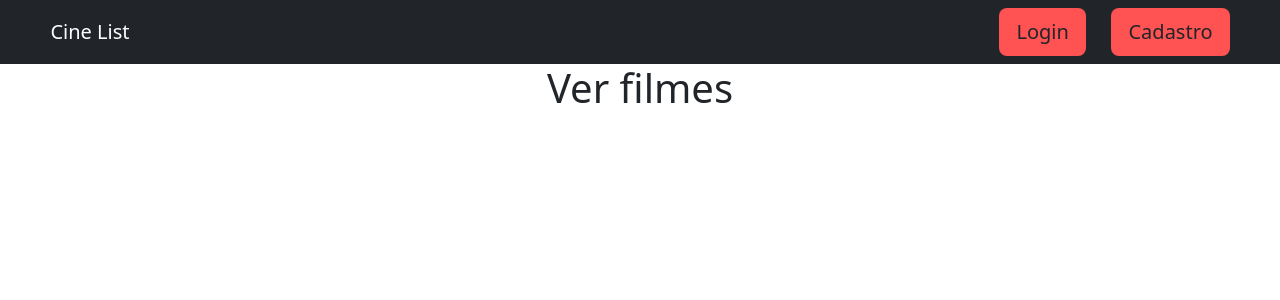
After one commit to viggou14/Cine-List, a Django app: page /ver_filmes in a window 1280 px wide. The commit adds this page. Shown: the top 300 px of the page. Run offline with Django 4.2, Linux system fonts and the light colour scheme; some libraries are stand-ins or nearby versions.

Commit message:
login, cadastro, logou e add_filmes

```diff
--- a/catalogo/templates/base.html
+++ b/catalogo/templates/base.html
@@ -12,11 +12,29 @@
 <body>
     <nav class="navbar navbar-expand-lg navbar-dark bg-dark">
         <div class="container-fluid">
+            <div style="display: flex; gap: 2vw; margin-right: 3vw;">
             <a class="navbar-brand" style="margin-left: 3vw ;" href="{% url 'home' %}">Cine List</a>
+                {% if user.is_authenticated %}
+                <p style="color: white; margin-top: 1vh;">Olá, {{user.username}}! Sua conta é {{user.perfil.tipo_usuario}}</p>
+                {% endif %}
+            </div>
+            <!-- Botões de Menu -->
+            {% if user.is_authenticated %}
+                <div style="display: flex; gap: 2vw; margin-right: 3vw;">
+                    {% if user.perfil.tipo_usuario == 'administrador' %}
+                    <a class="btn btn-secundary btn-lg " style="background-color: #ff5252;" href="{% url 'adicionar_filme' %}">Adicionar filme</a>
+                    {% endif %}
+                    <a class="btn btn-secundary btn-lg " style="background-color: #ff5252;" href="{% url 'ver_filmes' %}">Ver filmes</a>
+                    <a class="btn btn-danger btn-lg" style="background-color: #ff5252;" href="{% url 'logout' %}">Logout</a>
+                </div>
+
+            {% else %}
             <div style="display: flex; gap: 2vw; margin-right: 3vw;">
-                <a class="btn btn-secundary btn-lg" href="{% url 'login' %}" style="background-color: #ff5252;">Login</a>
+                <a class="btn btn-secundary btn-lg" href="{% url 'login_view' %}" style="background-color: #ff5252;">Login</a>
                 <a class="btn btn-secundary btn-lg" href="{% url 'cadastro' %}" style="background-color: #ff5252;">Cadastro</a>
             </div>
+            {% endif %}
+
         </div>
     </nav>
     {% block content %}
--- /dev/null
+++ b/catalogo/templates/catalogo/ver_filmes.html
@@ -0,0 +1,9 @@
+{% extends "base.html" %}
+{% load bootstrap5 %}
+
+{% block title %} Ver filmes{% endblock %}
+
+{% block content %}
+<h1 style="text-align: center;">Ver filmes</h1>
+
+{% endblock %}
--- a/catalogo/urls.py
+++ b/catalogo/urls.py
@@ -1,9 +1,11 @@
 from django.urls import path
 #from . import views
-from .views import home, login, cadastro
+from .views import home, login_view, cadastro, ver_filmes, adicionar_filme
 
 urlpatterns = [
     path('', home, name='home'),
-    path('login', login, name='login'),
+    path('login', login_view, name='login_view'),
     path('cadastro', cadastro, name='cadastro'),
+    path('ver_filmes', ver_filmes, name='ver_filmes'),
+    path('adicionar_filme', adicionar_filme, name='adicionar_filme')
 ]
--- a/catalogo/views.py
+++ b/catalogo/views.py
@@ -1,17 +1,32 @@
 from django.shortcuts import render, redirect
 from django.http import HttpResponse
 from django.contrib import messages
-from .forms import CadastroForm
+from .forms import CadastroForm, FilmeForm
 from django.contrib.auth.models import User
-from .models import Perfil
+from .models import Perfil, Filme
+from django.contrib.auth.forms import AuthenticationForm
+from django.contrib.auth import authenticate, login
+
 
 # Create your views here.
 
 def home(request):
     return render(request, 'catalogo/home.html')
 
-def login(request):
-    return render(request, 'catalogo/login.html')
+def login_view(request):
+    if request.method != 'POST':
+        form = AuthenticationForm()
+    else:
+        form = AuthenticationForm(data = request.POST)
+        if form.is_valid():
+            user = authenticate(username=form.cleaned_data['username'], password=form.cleaned_data['password'])
+            if user is not None:
+                login(request, user)
+                return redirect('home')
+    context = {'form': form}
+    return render(request, 'catalogo/login.html', context)
+
+
 
 def cadastro(request):
     if request.method != 'POST':
@@ -25,7 +40,7 @@ def cadastro(request):
                 user.save()
                 perfil.save()
                 messages.success(request, 'Cadastro realizado com sucesso!')
-                return redirect('home')
+                return redirect('login_view')
             else:
                 messages.error(request, 'As senha não conferem')
         else:
@@ -33,3 +48,19 @@ def cadastro(request):
 
     context = {'form': form}
     return render(request, 'catalogo/cadastro.html', context)
+
+def ver_filmes(request):
+    filmes = Filme.objects.all()
+    context = {'filmes': filmes}
+    return render(request, 'catalogo/ver_filmes.html', context)
+def adicionar_filme(request):
+    if request.method != 'POST':
+        form = FilmeForm()
+    else:
+        form = FilmeForm(request.POST)
+        if form.is_valid():
+            form.save()
+            redirect('ver_filmes')
+
+        context = {'form': form}
+    return render(request, 'catalogo/adicionar_filme.html', context)
--- a/core/settings.py
+++ b/core/settings.py
@@ -26,6 +26,9 @@ SECRET_KEY = 'django-insecure-orp7-xy)sb9wj(gy=cbz3^2w)rzsh25*o)9d#s3q&7&p6netfx
 DEBUG = True
 
 ALLOWED_HOSTS = []
+
+LOGIN_REDIRECT_URL = 'home'
+LOGOUT_REDIRECT_URL = 'login_view'
 
 
 # Application definition
--- a/core/urls.py
+++ b/core/urls.py
@@ -21,4 +21,5 @@ from django.urls import path, include
 urlpatterns = [
     path('admin/', admin.site.urls),
     path('', include('catalogo.urls')),
+    path('accounts/', include('django.contrib.auth.urls'))
 ]
```
Also changed, not shown: catalogo/forms.py (+6 -1 lines), catalogo/models.py (+10 -0 lines), catalogo/templates/catalogo/adicionar_filme.html (added, +16 -0 lines), catalogo/templates/catalogo/cadastro.html (+2 -9 lines), catalogo/templates/catalogo/login.html (+9 -1 lines), catalogo/migrations/0002_filme.py (added).
